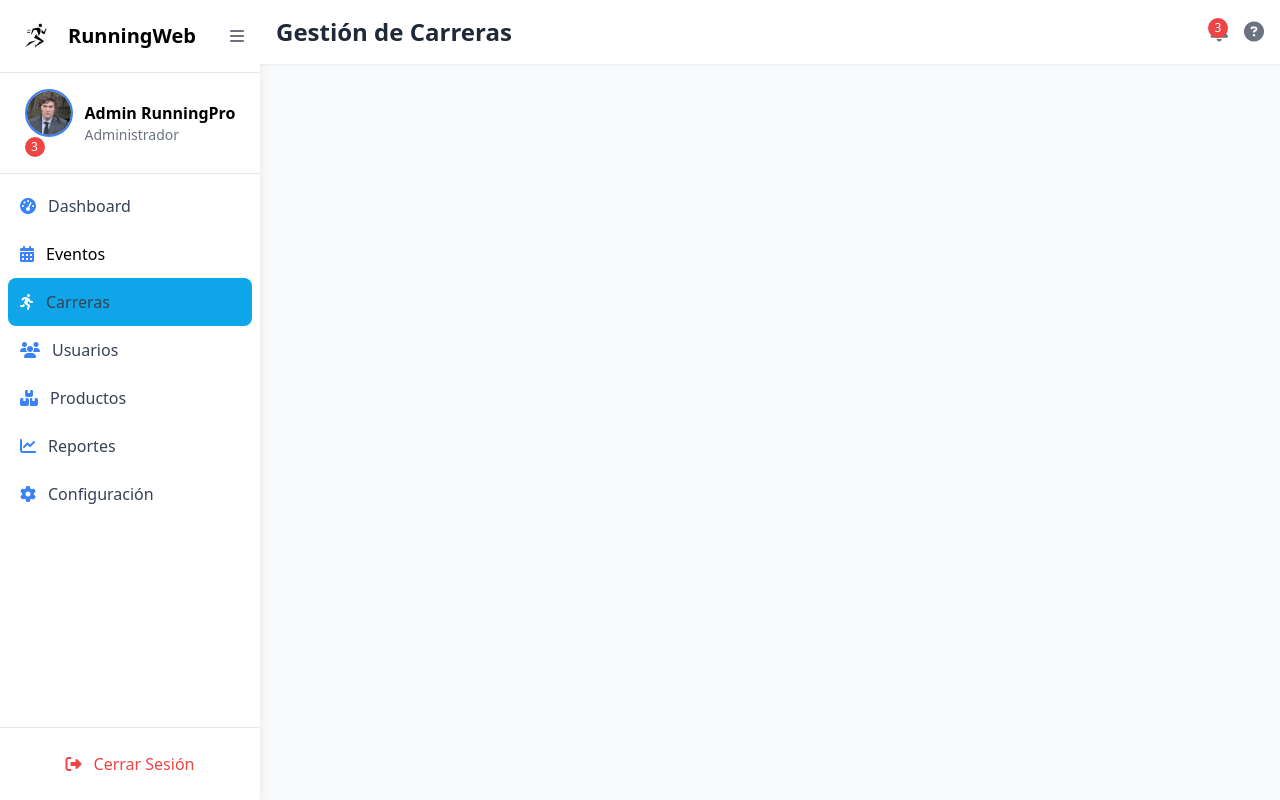
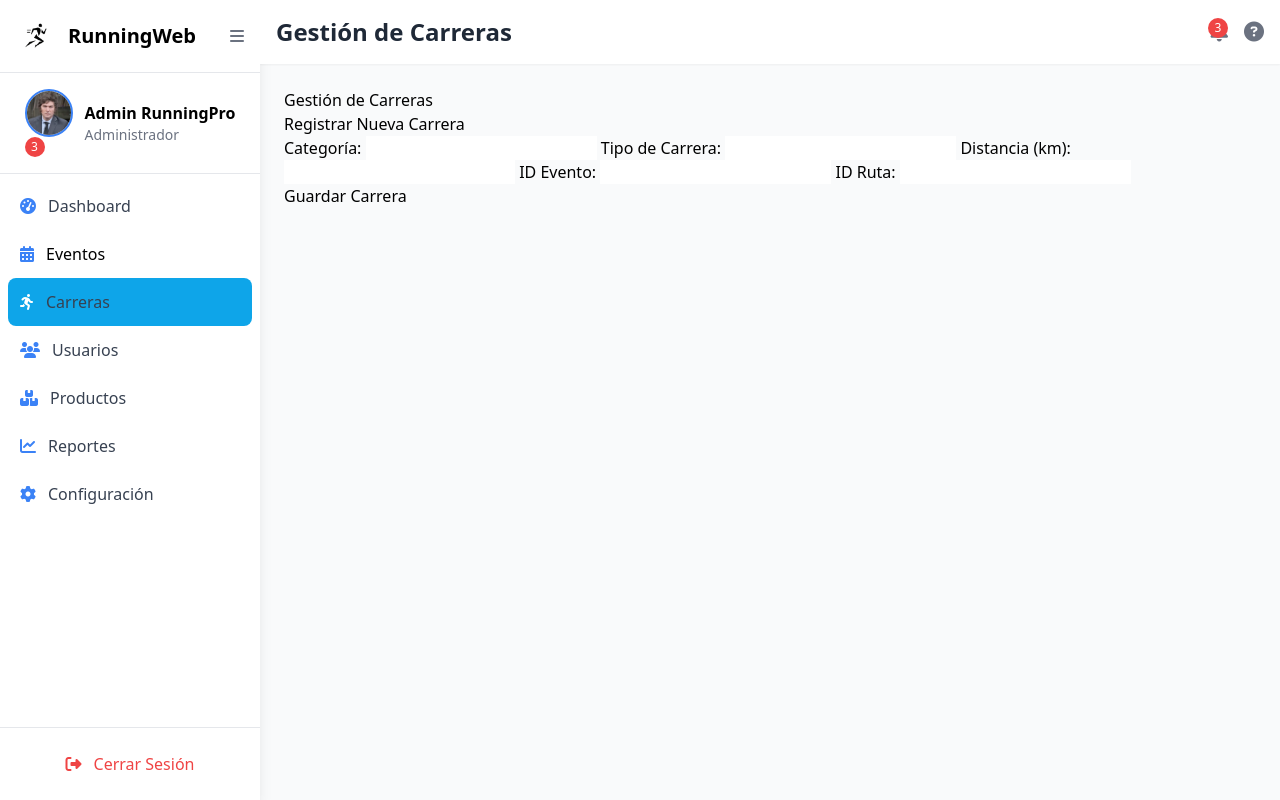
Before and after one commit to faritteranacosta/Running-Web, a PHP site: page /running-web/view/panelAdministrador.php in a window 1280 px wide, after a click on "Carreras". Run offline with PHP 8.4, Linux system fonts and the light colour scheme; the visitor is signed in with stand-in values (Sample User, id 1); some libraries are stand-ins or nearby versions.

Commit message:
Nuevas cosas agredas

```diff
--- a/view/panelAdministrador.php
+++ b/view/panelAdministrador.php
@@ -355,7 +355,31 @@ if (!isset($_SESSION['ROL_USUARIO']) || $_SESSION['ROL_USUARIO'] !== 'admin') {
             </div>
 
             <div id="carreras" class="tab-content">
-                <div id="carreras-table-container" class="flex justify-center mt-8"></div>
+                <h1>Gestión de Carreras</h1>
+
+                <!-- Botón para mostrar el formulario -->
+                <button id="mostrarFormulario">Registrar Nueva Carrera</button>
+
+                <!-- Formulario (oculto inicialmente) -->
+                <form id="formCarrera" action="guardar_carrera.php" method="POST">
+                    <label for="categoria">Categoría:</label>
+                    <input type="text" id="categoria" name="categoria" required>
+
+                    <label for="tipo_carrera">Tipo de Carrera:</label>
+                    <input type="text" id="tipo_carrera" name="tipo_carrera" required>
+
+                    <label for="distancia">Distancia (km):</label>
+                    <input type="number" step="0.01" id="distancia" name="distancia" required>
+
+                    <label for="id_evento">ID Evento:</label>
+                    <input type="number" id="id_evento" name="id_evento" required>
+
+                    <label for="id_ruta">ID Ruta:</label>
+                    <a></a>
+                    <input type="number" id="id_ruta" name="id_ruta" required>
+
+                    <button type="submit">Guardar Carrera</button>
+                </form>
             </div>
 
             <!-- ... otras pestañas ... -->
```
Also changed, not shown: controller/action/ajax_carreras_metodos.php (added, +77 -0 lines).
